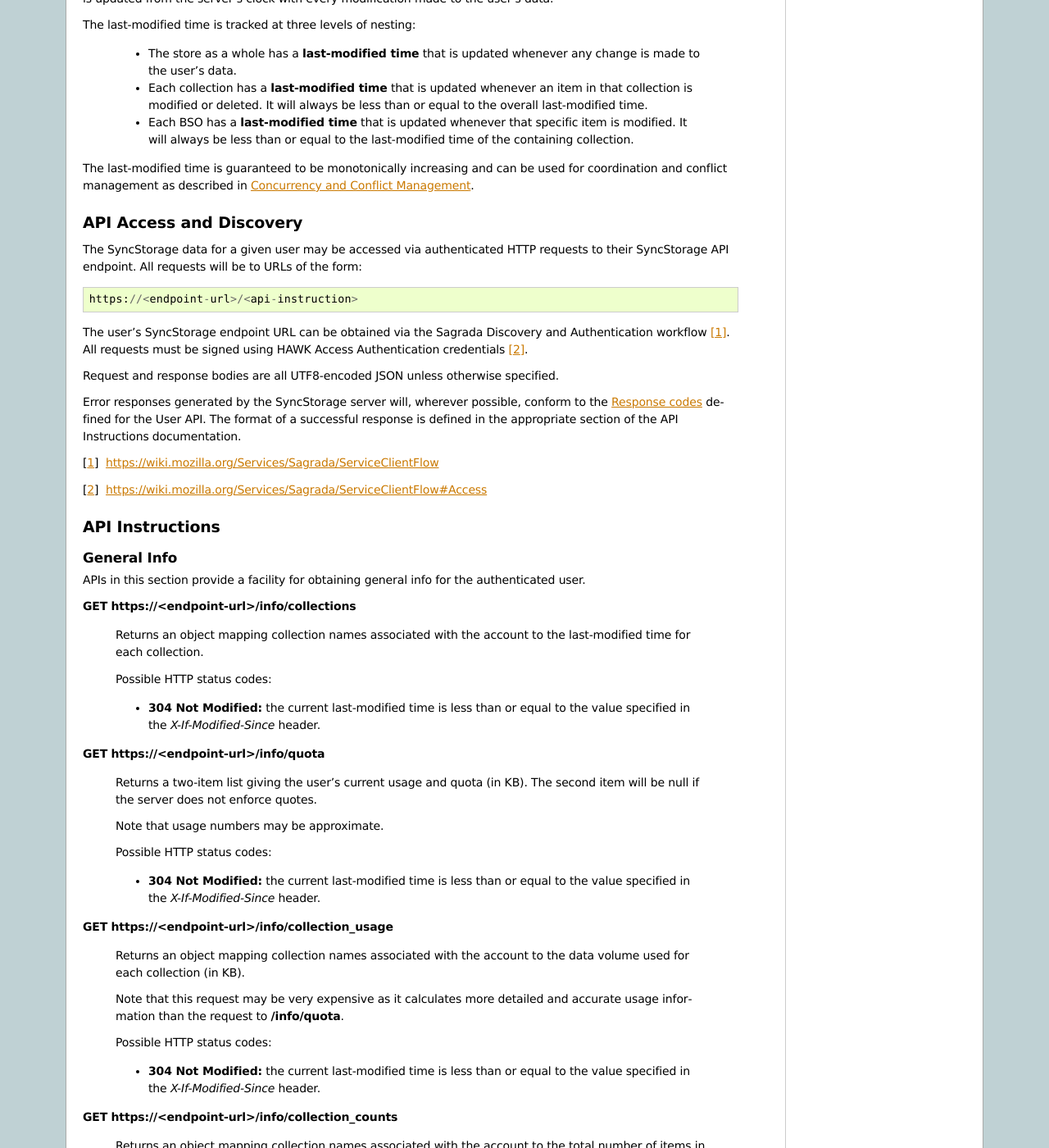
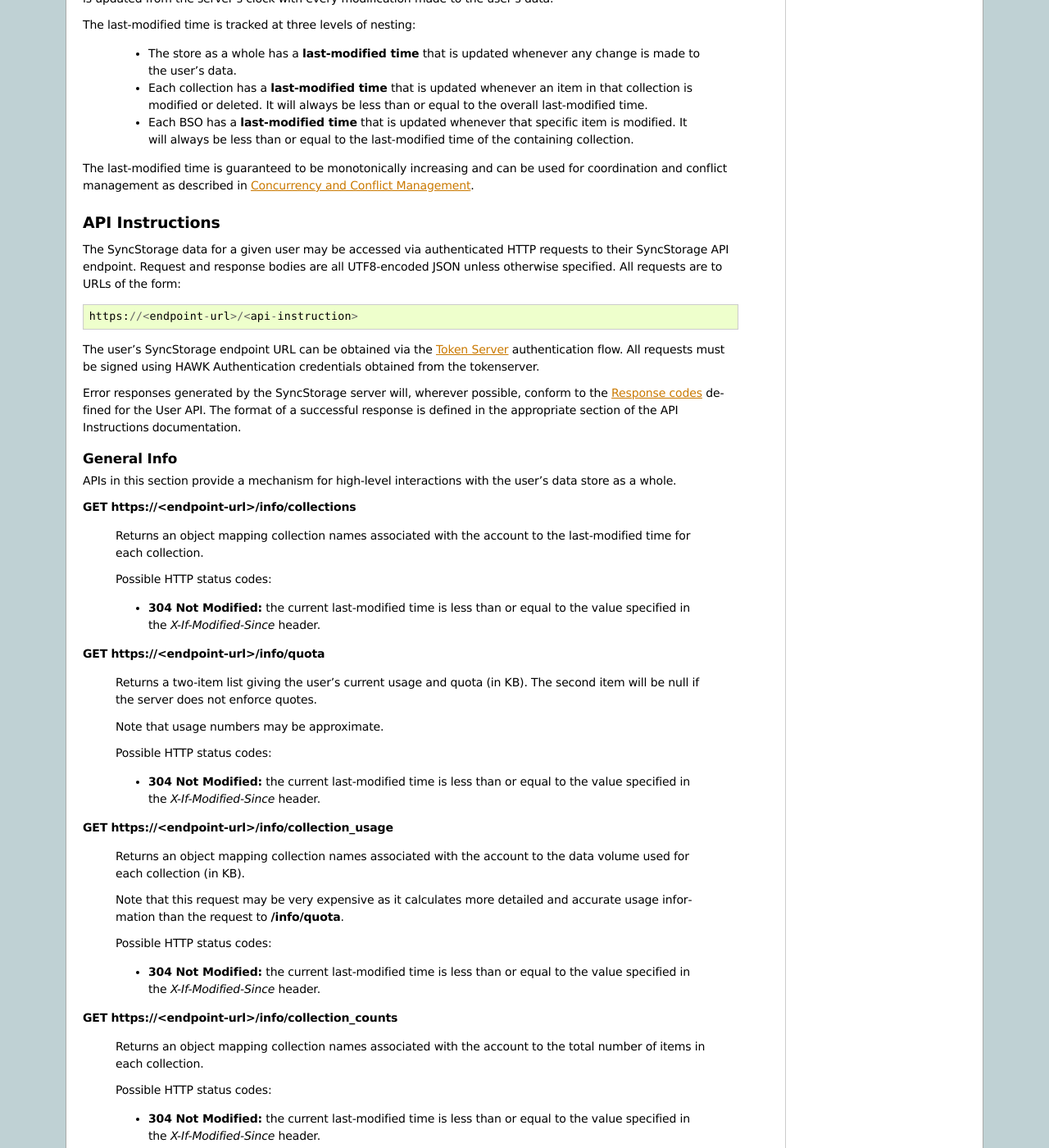
Before and after one commit to mozilla-services/docs, a Sphinx documentation site: the page built from source/storage/apis-1.2.rst, in a window 1280 px wide and 1400 px high, scrolled down 1530 px. Shown: the whole window at 82% size. Built offline with Sphinx 7.4.7, drawn with Linux system fonts in a browser that asks for light colours; the version number could not be read and is left out; some of the changed text lies outside the part shown.

Commit message:
Remove references to Sagrada, clean up API instructions section.

```diff
--- a/source/storage/apis-1.2.rst
+++ b/source/storage/apis-1.2.rst
@@ -126,39 +126,33 @@
 :ref:`syncstorage_concurrency`.
 
 
-API Access and Discovery
-========================
+API Instructions
+================
 
 
 The SyncStorage data for a given user may be accessed via authenticated
-HTTP requests to their SyncStorage API endpoint.  All requests will be
-to URLs of the form::
+HTTP requests to their SyncStorage API endpoint.  Request and response bodies
+are all UTF8-encoded JSON unless otherwise specified.  All requests are to
+URLs of the form::
+
 
     https://<endpoint-url>/<api-instruction>
 
-The user's SyncStorage endpoint URL can be obtained via the Sagrada Discovery
-and Authentication workflow [1]_.  All requests must be signed using HAWK
-Access Authentication credentials [2]_.
-
-Request and response bodies are all UTF8-encoded JSON unless otherwise specified.
+The user's SyncStorage endpoint URL can be obtained via the :ref:`tokenserver`
+authentication flow.  All requests must be signed using HAWK Authentication
+credentials obtained from the tokenserver.
 
 Error responses generated by the SyncStorage server will, wherever possible,
 conform to the :ref:`respcodes` defined for the User API.
 The format of a successful response is defined in the appropriate section
 of the API Instructions documentation.
 
-.. [1] https://wiki.mozilla.org/Services/Sagrada/ServiceClientFlow
-.. [2] https://wiki.mozilla.org/Services/Sagrada/ServiceClientFlow#Access
-
-
-API Instructions
-================
-
 General Info
 ------------
 
-APIs in this section provide a facility for obtaining general info for the
-authenticated user.
+APIs in this section provide a mechanism for high-level interactions with
+the user's data store as a whole.
+
 
 **GET** **https://<endpoint-url>/info/collections**
 
@@ -209,6 +203,16 @@
 
     - **304 Not Modified:**  the current last-modified time is less than or equal
       to the value specified in the *X-If-Modified-Since* header.
+
+
+**DELETE** **https://<endpoint-url>/storage**
+
+    Deletes all records for the user.
+
+    Possible HTTP error responses:
+
+    - **409 Conflict:**  another client has made (or is currently making)
+      changes that may conflict with the requested operation.
 
 
 Individual Collection Interaction
@@ -447,21 +451,6 @@
       changes that may conflict with the requested operation.
     - **412 Precondition Failed:**  the last-modified time of the item
       is greater than the value in the *X-If-Unmodified-Since* header.
-
-
-Multi-Collection Interaction
-----------------------------
-
-APIs in this section are used for interaction with multiple collections.
-
-**DELETE** **https://<endpoint-url>/storage**
-
-    Deletes all records for the user.
-
-    Possible HTTP error responses:
-
-    - **409 Conflict:**  another client has made (or is currently making)
-      changes that may conflict with the requested operation.
 
 
 Request Headers
```
